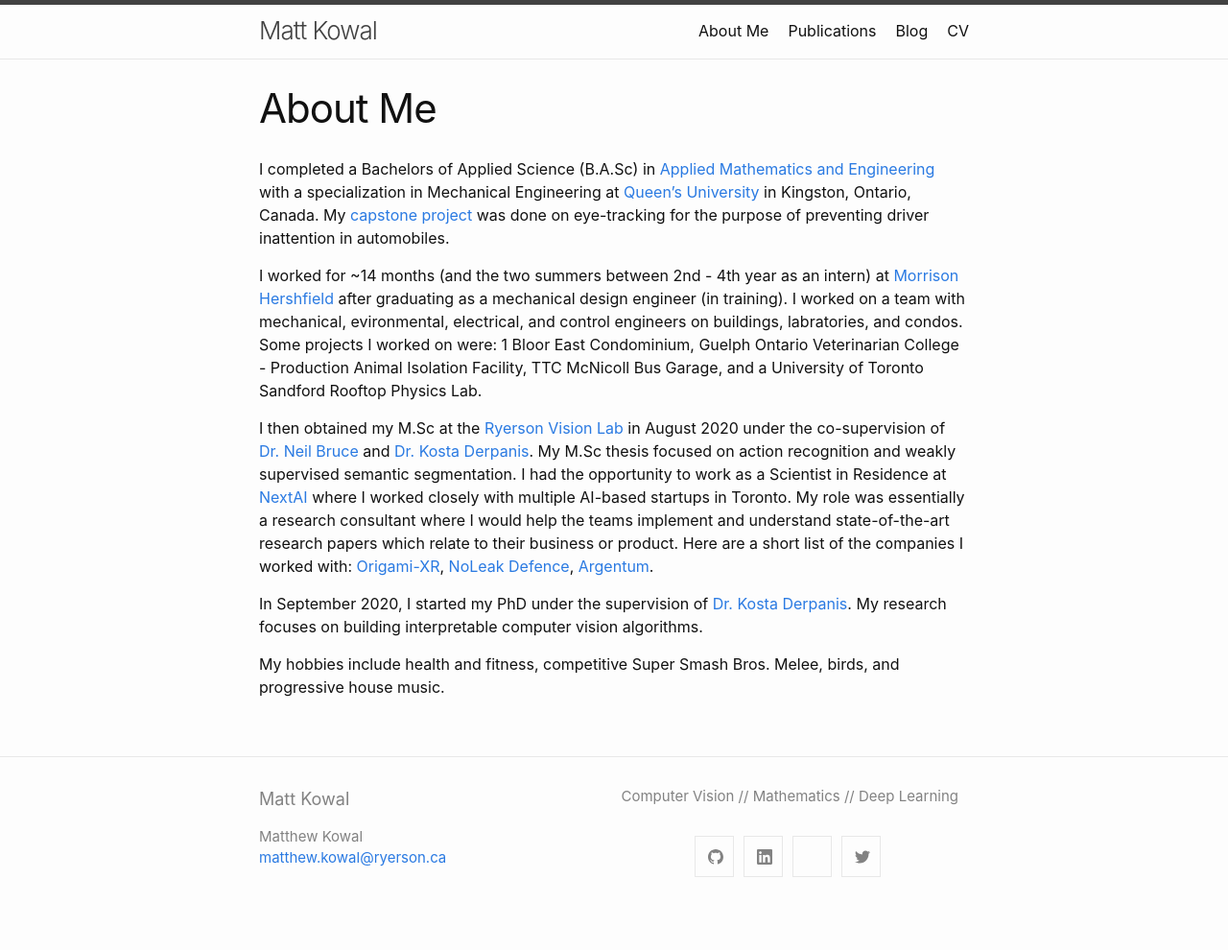
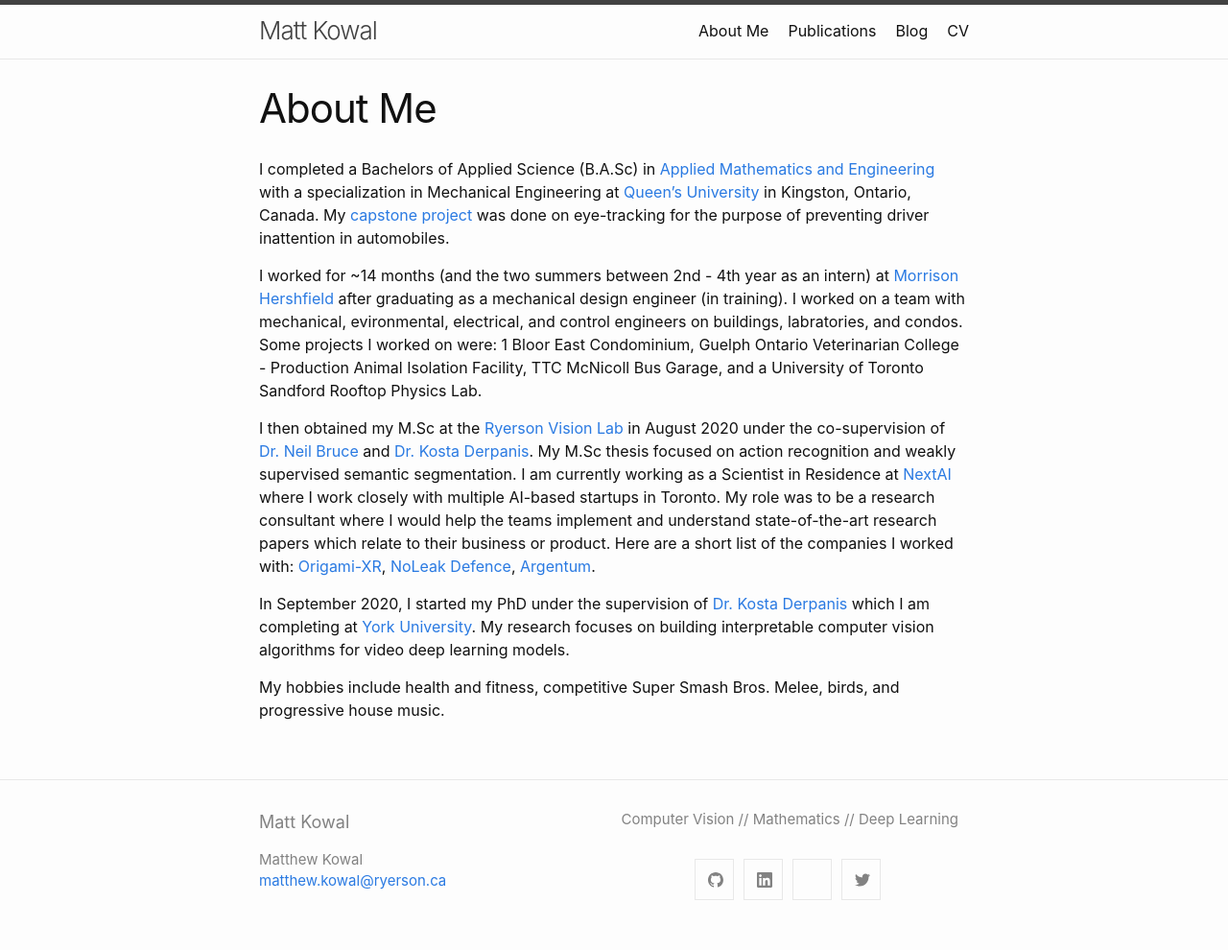
Before and after one commit to MKowal2/MKowal4.github.io, a Jekyll site: the page built from about.md, in a window 1280 px wide. Shown: the whole page at 96% size. Built offline with Jekyll 4.4.1, drawn with Linux system fonts in a browser that asks for light colours; before the commit the page ends 966 px from its top, so only the background shows below that.

Commit message:
Update about.md

```diff
--- a/about.md
+++ b/about.md
@@ -8,9 +8,9 @@ I completed a Bachelors of Applied Science (B.A.Sc) in [Applied Mathematics and
 
 I worked for ~14 months (and the two summers between 2nd - 4th year as an intern) at [Morrison Hershfield](www.morrisonhershfield.com) after graduating as a mechanical design engineer (in training). I worked on a team with mechanical, evironmental, electrical, and control engineers on buildings, labratories, and condos. Some projects I worked on were: 1 Bloor East Condominium, Guelph Ontario Veterinarian College - Production Animal Isolation Facility, TTC McNicoll Bus Garage, and a University of Toronto Sandford Rooftop Physics Lab.
 
-I then obtained my M.Sc at the [Ryerson Vision Lab](https://ryersonvisionlab.github.io/) in August 2020 under the co-supervision of [Dr. Neil Bruce](https://cs.ryerson.ca/~bruce/) and [Dr. Kosta Derpanis](https://cs.ryerson.ca/~kosta/). My M.Sc thesis focused on action recognition and weakly supervised semantic segmentation. I had the opportunity to work as a Scientist in Residence at [NextAI](https://www.nextcanada.com/next-ai/) where I worked closely with multiple AI-based startups in Toronto. My role was essentially a research consultant where I would help the teams implement and understand state-of-the-art research papers which relate to their business or product. Here are a short list of the companies I worked with: [Origami-XR](https://www.origami-xr.com/), [NoLeak Defence](https://www.noleak.io/), [Argentum](https://www.argentum.ai/).
+I then obtained my M.Sc at the [Ryerson Vision Lab](https://ryersonvisionlab.github.io/) in August 2020 under the co-supervision of [Dr. Neil Bruce](https://cs.ryerson.ca/~bruce/) and [Dr. Kosta Derpanis](https://cs.ryerson.ca/~kosta/). My M.Sc thesis focused on action recognition and weakly supervised semantic segmentation. I am currently working as a Scientist in Residence at [NextAI](https://www.nextcanada.com/next-ai/) where I work closely with multiple AI-based startups in Toronto. My role was to be a research consultant where I would help the teams implement and understand state-of-the-art research papers which relate to their business or product. Here are a short list of the companies I worked with: [Origami-XR](https://www.origami-xr.com/), [NoLeak Defence](https://www.noleak.io/), [Argentum](https://www.argentum.ai/).
 
 
-In September 2020, I started my PhD under the supervision of [Dr. Kosta Derpanis](https://cs.ryerson.ca/~kosta/). My research focuses on building interpretable computer vision algorithms.
+In September 2020, I started my PhD under the supervision of [Dr. Kosta Derpanis](https://cs.ryerson.ca/~kosta/) which I am completing at [York University](https://www.yorku.ca/). My research focuses on building interpretable computer vision algorithms for video deep learning models.
 
 My hobbies include health and fitness, competitive Super Smash Bros. Melee, birds, and progressive house music.
```
